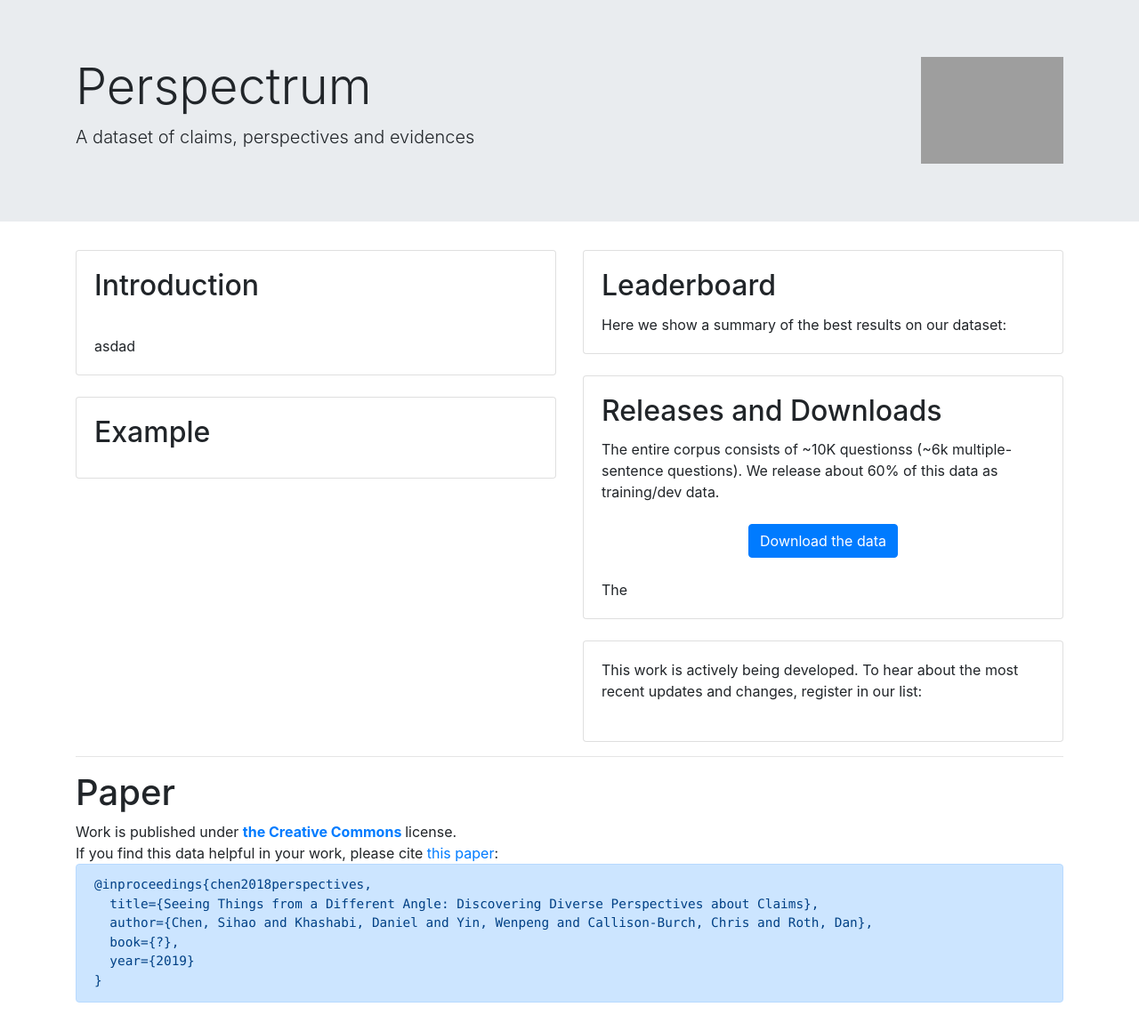
After one commit to CogComp/perspectrum, a Django app: page /perspectrum/ in a window 1280 px wide. The commit adds this page. Shown: the whole page at 89% size. Run offline with Django 3.2, Linux system fonts and the light colour scheme; parts of the project's set-up code (start-up, migrations or seed data) failed here and were passed over; some libraries are stand-ins or nearby versions; grey boxes are pictures that could not be loaded.

Commit message:
adding the main page.

```diff
--- /dev/null
+++ b/webapp/templates/dataset_page.html
@@ -0,0 +1,143 @@
+<!doctype html>
+<html lang="en">
+<head>
+    <script src="https://code.jquery.com/jquery-3.2.1.slim.min.js"
+            integrity="sha384-KJ3o2DKtIkvYIK3UENzmM7KCkRr/rE9/Qpg6aAZGJwFDMVNA/GpGFF93hXpG5KkN"
+            crossorigin="anonymous"></script>
+    <script src="https://cdnjs.cloudflare.com/ajax/libs/popper.js/1.12.3/umd/popper.min.js"
+            integrity="sha384-vFJXuSJphROIrBnz7yo7oB41mKfc8JzQZiCq4NCceLEaO4IHwicKwpJf9c9IpFgh"
+            crossorigin="anonymous"></script>
+    <script src="https://maxcdn.bootstrapcdn.com/bootstrap/4.0.0-beta.2/js/bootstrap.min.js"
+            integrity="sha384-alpBpkh1PFOepccYVYDB4do5UnbKysX5WZXm3XxPqe5iKTfUKjNkCk9SaVuEZflJ"
+            crossorigin="anonymous"></script>
+    <link rel="stylesheet" href="https://maxcdn.bootstrapcdn.com/bootstrap/4.0.0-beta.2/css/bootstrap.min.css"
+          integrity="sha384-PsH8R72JQ3SOdhVi3uxftmaW6Vc51MKb0q5P2rRUpPvrszuE4W1povHYgTpBfshb" crossorigin="anonymous">
+    <script src="multirc.js"></script>
+    <link rel="stylesheet" href="multirc.css">
+    <meta name="viewport" content="width=device-width, initial-scale=1, shrink-to-fit=no">
+    <style>
+        html {
+            font-size: 16px;
+        }
+    </style>
+</head>
+<body>
+{#<nav class="navbar navbar-dark bg-dark navbar-expand-lg sticky-top">#}
+{#    <button class="navbar-toggler" type="button" data-toggle="collapse" data-target="#navbarNavAltMarkup"#}
+{#            aria-controls="navbarNavAltMarkup" aria-expanded="false" aria-label="Toggle navigation">#}
+{#        <span class="navbar-toggler-icon"></span>#}
+{#    </button>#}
+{#    <div class="collapse navbar-collapse" id="navbarNavAltMarkup">#}
+{#        <div class="navbar-nav">#}
+{#            <a class="nav-item nav-link active" href="#">Homepage <span class="sr-only">(current)</span></a>#}
+{#            <a class="nav-item nav-link" href="#releases">Releases and downloads</a>#}
+{#            <a class="nav-item nav-link" href="explore/train/">Explore the data</a>#}
+{#            <a class="nav-item nav-link"#}
+{#               href="https://worksheets.codalab.org/worksheets/0x55757d643dde4692b9b515575e45487e/">CodaLab</a>#}
+{#            <a class="nav-item nav-link" href="https://github.com/CogComp/multirc">Evaluation Script</a>#}
+{#        </div>#}
+{#    </div>#}
+{#</nav>#}
+<div class="jumbotron jumbotron-fluid">
+    <div class="container">
+        <div class="row">
+            <div class="col-sm">
+                <h1 class="display-4">Perspectrum</h1>
+                <p class="lead">A dataset of claims, perspectives and evidences</p>
+            </div>
+            <div class="col-sm" style="text-align: right">
+                <a href="http://cogcomp.org"><img alt=" " src="ccg.png" height="120px" width=auto></a>
+                <!--<img alt=" " src="upenn.png" height="80px" width=auto>-->
+            </div>
+        </div>
+    </div>
+</div>
+
+<div class="container">
+    <div class="row">
+        <div class="col-sm">
+            <div class="card">
+                <div class="card-body">
+                    <h2 class="card-title">Introduction</h2>
+                    <br>
+                    asdad
+                    <br>
+                </div>
+            </div>
+            <br>
+            <div class="card">
+                <div class="card-body">
+                    <h2 class="card-title">Example</h2>
+
+                </div>
+            </div>
+
+        </div>
+        <div class="col-sm">
+            <div class="card">
+                <div class="card-body">
+                    <h2 class="card-title">Leaderboard</h2>
+                    Here we show a summary of the best results on our dataset:
+                </div>
+            </div>
+            <br>
+            <div class="card">
+                <div class="card-body">
+                    <h2 class="card-title">Releases and Downloads</h2>
+                    The entire corpus consists of ~10K questionss (~6k multiple-sentence questions).
+                    We release about 60% of this data as training/dev data.
+                    <br>
+                    <br>
+                    <div class="container" style="text-align: center" id="releases">
+                        <a class="btn btn-primary" href="data/mutlirc-v1.zip" role="button" style="text-align: center">Download
+                            the data</a>
+                        <!--<button type="button" class="btn btn-secondary btn-lg">Browsing through the questions</button>-->
+                    </div>
+                    <br>
+                    The
+                </div>
+            </div>
+            <br>
+            <div class="card">
+                <div class="card-body">
+                    This work is actively being developed. To hear about the most recent updates and changes, register in our list: <br><br>
+
+                </div>
+            </div>
+        </div>
+    </div>
+</div>
+
+<div class="container">
+    <hr/>
+    <h1>Paper</h1>
+    Work is published under <b><a href="https://creativecommons.org/licenses/">the Creative Commons </a></b> license. <br>
+
+    If you find this data helpful in your work, please cite <a href="http://cogcomp.org/page/publication_view/833">this
+    paper</a>:
+
+    <pre><div class="alert alert-primary" role="alert">@inproceedings{chen2018perspectives,
+  title={Seeing Things from a Different Angle: Discovering Diverse Perspectives about Claims},
+  author={Chen, Sihao and Khashabi, Daniel and Yin, Wenpeng and Callison-Burch, Chris and Roth, Dan},
+  book={?},
+  year={2019}
+}</div></pre>
+</div>
+<script>window.twttr = (function (d, s, id) {
+    var js, fjs = d.getElementsByTagName(s)[0],
+        t = window.twttr || {};
+    if (d.getElementById(id)) return t;
+    js = d.createElement(s);
+    js.id = id;
+    js.src = "https://platform.twitter.com/widgets.js";
+    fjs.parentNode.insertBefore(js, fjs);
+
+    t._e = [];
+    t.ready = function (f) {
+        t._e.push(f);
+    };
+
+    return t;
+}(document, "script", "twitter-wjs"));</script>
+</body>
+</html>
--- a/webapp/templates/topics-sunburst/sunburst2.html
+++ b/webapp/templates/topics-sunburst/sunburst2.html
@@ -61,7 +61,7 @@
                     //chart.radius("30%");
 
 					// set chart title
-					chart.title('Radar Space source AnyChart Core');
+					chart.title('Visualization of a random subset of claims.');
 
 					// set custom palette
 					chart.palette([
--- a/webapp/urls.py
+++ b/webapp/urls.py
@@ -32,11 +32,11 @@ urlpatterns = [
     path('personality/', views.personality),
     path('perspectives/<int:claim_id1>', views.vis_persps, name="perspectives"),
     path('vis_spectrum/<slug:claim_id>', views.vis_spectrum, name="vis_spectrum"),
-    path('dataset_js/id=<slug:claim_id>', views.vis_spectrum_js_index),
-    path('dataset_js/list=<slug:claim_id_list>', views.vis_spectrum_js_list),
-    path('dataset_js/range=<slug:claim_id_range>', views.vis_spectrum_js_range),
-    path('dataset_js/sunburst', views.sunburst),
-    path('dataset_js/sunburst2', views.sunburst),
+    path('visualization/id=<slug:claim_id>', views.vis_spectrum_js_index),
+    path('visualization/list=<slug:claim_id_list>', views.vis_spectrum_js_list),
+    path('visualization/range=<slug:claim_id_range>', views.vis_spectrum_js_range),
+    path('visualization/sunburst', views.sunburst),
+    path('perspectrum/', views.dataset_page),
 
     # step 1
     path('step1/task_list/', views.render_list_page, name="task_list"),
--- a/webapp/views.py
+++ b/webapp/views.py
@@ -240,6 +240,9 @@ STANCE_FLIP_MAPPING = {
     "UNDERMINE": "SUPPORT",
 }
 
+def dataset_page(request):
+    context = {}
+    return render(request, 'dataset_page.html', context)
 
 ## utils functions for the side-by-side view
 def unify_persps(request, cid1, cid2, flip_stance):
@@ -1486,7 +1489,7 @@ def sunburst(request):
     # claims = load_json(file_names["claim_annotation"])
     topics_to_claim = {}
 
-    for c in random.sample(claims, 35):
+    for c in random.sample(claims, 55):
         topics = c['topics']
         claim_text = c['text']
         for topic_text in topics:
@@ -1508,10 +1511,11 @@ def sunburst(request):
             })
             total_childen += len(children)
 
-    data.append({
-        "name": "dummy",
-        "children": [{"name": "fake", "value": 1} for x in range(0,total_childen)]
-    })
+    # the bottom half
+    # data.append({
+    #     "name": "dummy",
+    #     "children": [{"name": "fake", "value": 1} for x in range(0,total_childen)]
+    # })
 
     context = {
         "data": json.dumps([{
```
Also changed, not shown: webapp/templates/vis_dataset_js.html (+3 -58 lines), README.md.
